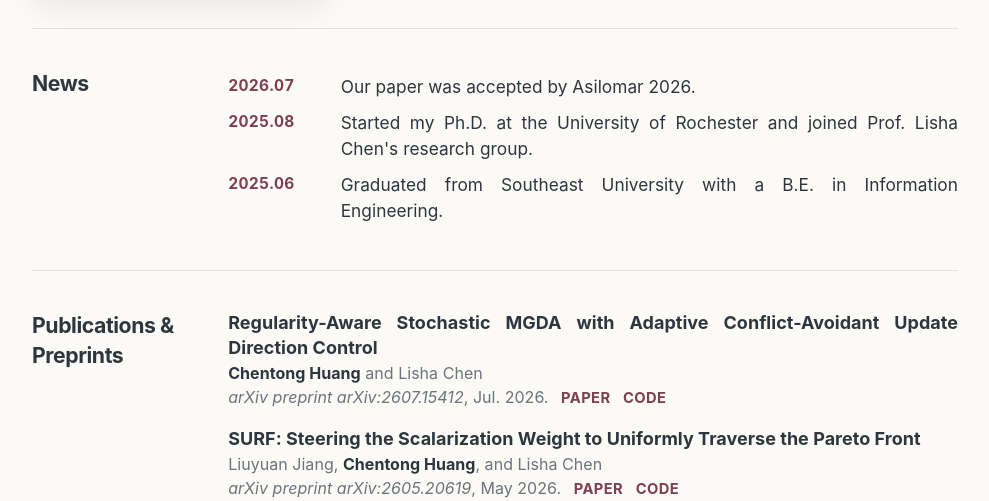
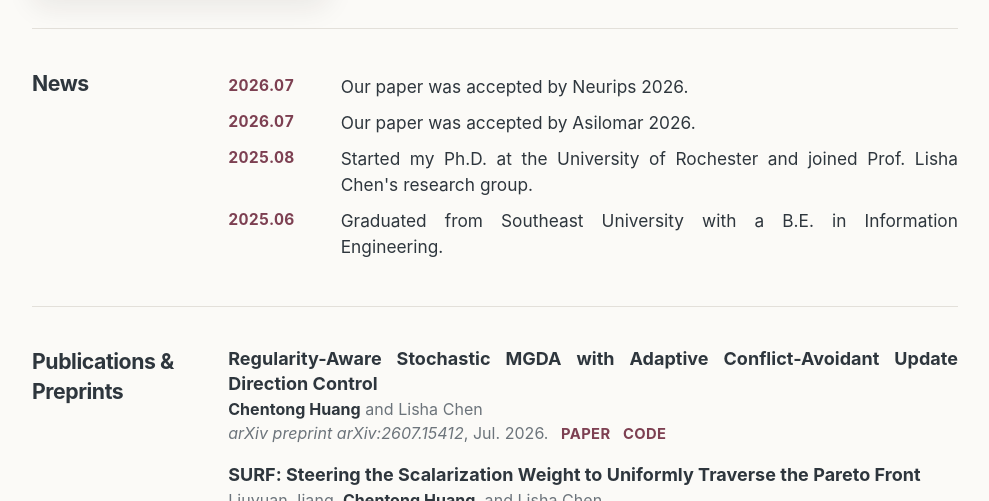
Before and after one commit to chentongh/chentongh.github.io, a Jekyll site: the page built from _pages/about.md, in a window 1280 px wide and 900 px high, cut to the strip 399-900 px from the top of the window. Shown: the whole strip, without its empty margins (145-1134 px from the left). Built offline with Jekyll 4.4.1, drawn with Linux system fonts in a browser that asks for light colours.

Commit message:
Update about.md

```diff
--- a/_pages/about.md
+++ b/_pages/about.md
@@ -36,6 +36,10 @@ redirect_from:
     <h2 id="news-heading">News</h2>
     <div class="section-body">
       <ul class="updates-list">
+                <li>
+          <time datetime="2026-09">2026.07</time>
+          <span>Our paper was accepted by Neurips 2026.</span>
+        </li>
         <li>
           <time datetime="2026-07">2026.07</time>
           <span>Our paper was accepted by Asilomar 2026.</span>
```
